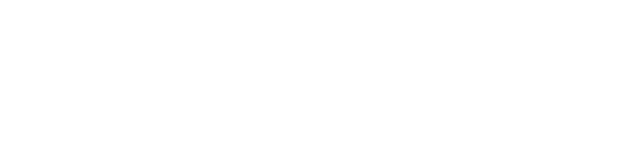
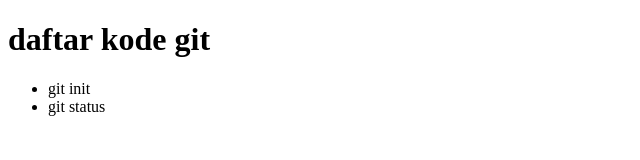
Before and after one commit to jamterbangkuforcoding/git-satu, a plain HTML site: page index.html in a window 1280 px wide. Shown: the whole page, without its empty margins (0-640 px from the left). Drawn offline with Linux system fonts and the light colour scheme.

Commit message:
manambahkan daftar kode pada git

```diff
--- a/index.html
+++ b/index.html
@@ -9,6 +9,12 @@
 </head>
 
 <body>
+    <h1>daftar kode git</h1>
+
+    <ul>
+        <li>git init</li>
+        <li>git status</li>
+    </ul>
 
 </body>
 
```
